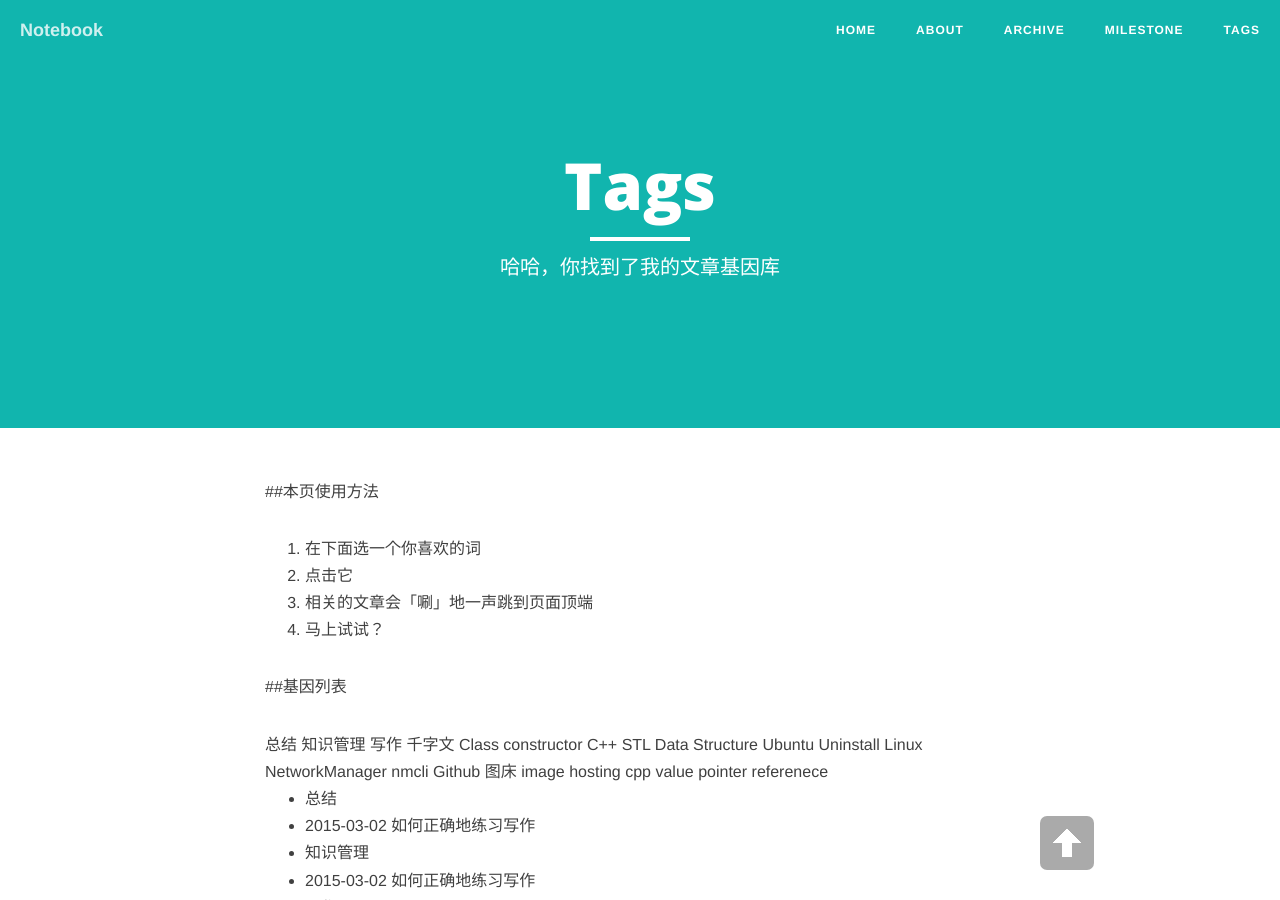
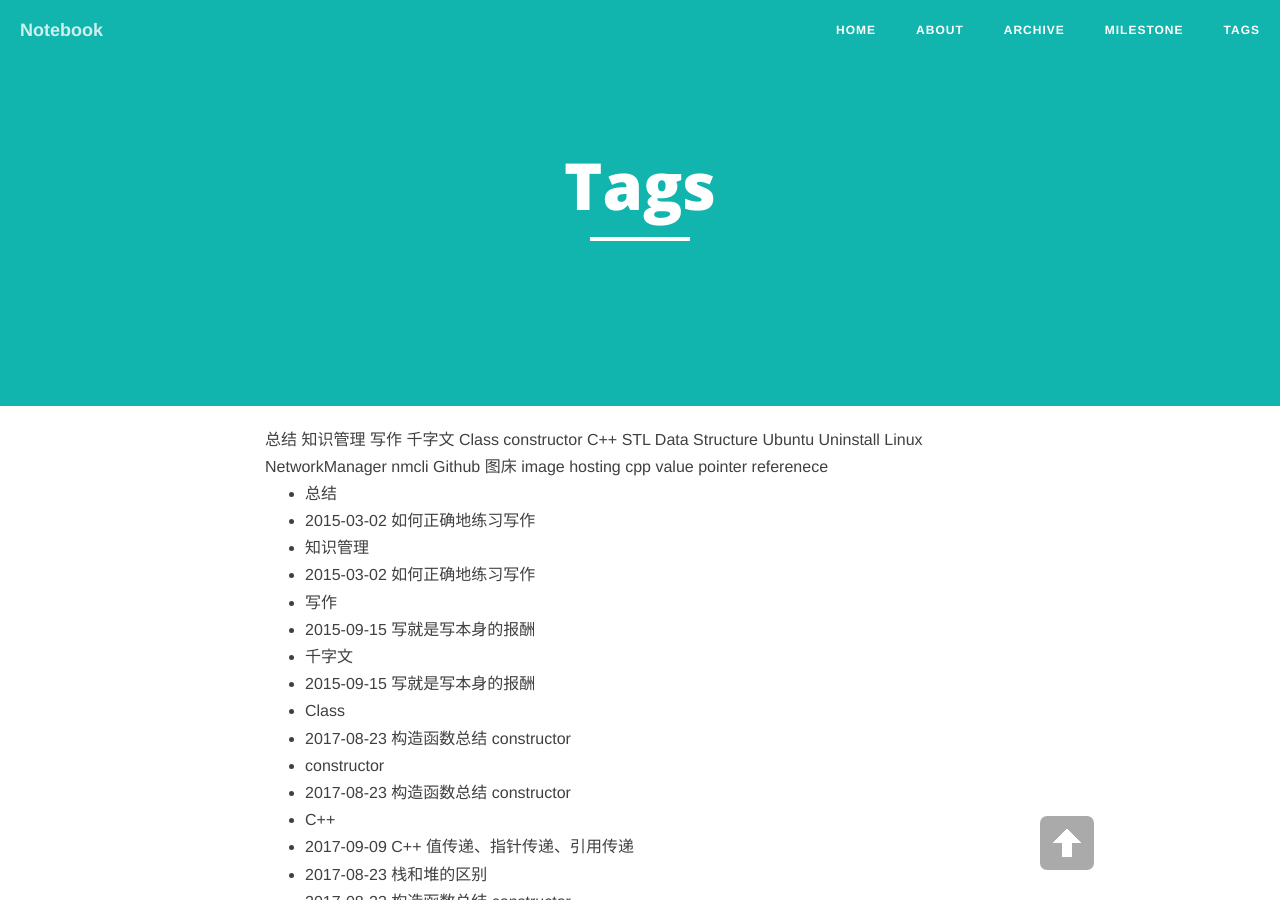
Before and after one commit to Chufan1990/Chufan1990.github.io, a Jekyll site: the page built from tags.md, in a window 1280 px wide and 900 px high. Built offline with Jekyll 4.4.1, drawn with Linux system fonts in a browser that asks for light colours; nearby versions of some CDN libraries; library files that are not in the unit come from our copies.

Commit message:
Add files via upload

```diff
--- a/tags.md
+++ b/tags.md
@@ -1,18 +1,11 @@
 ---
 layout: page
 title: "Tags"
-description: "哈哈，你找到了我的文章基因库"
+description: ""
 header-img: "img/semantic.jpg"
 ---
 
-##本页使用方法
 
-1. 在下面选一个你喜欢的词
-2. 点击它
-3. 相关的文章会「唰」地一声跳到页面顶端
-4. 马上试试？
-
-##基因列表
 
 
 <div id='tag_cloud'>
```
Also changed, not shown: archive.md (+1 -1 lines), milestone.md (+1 -11 lines).
